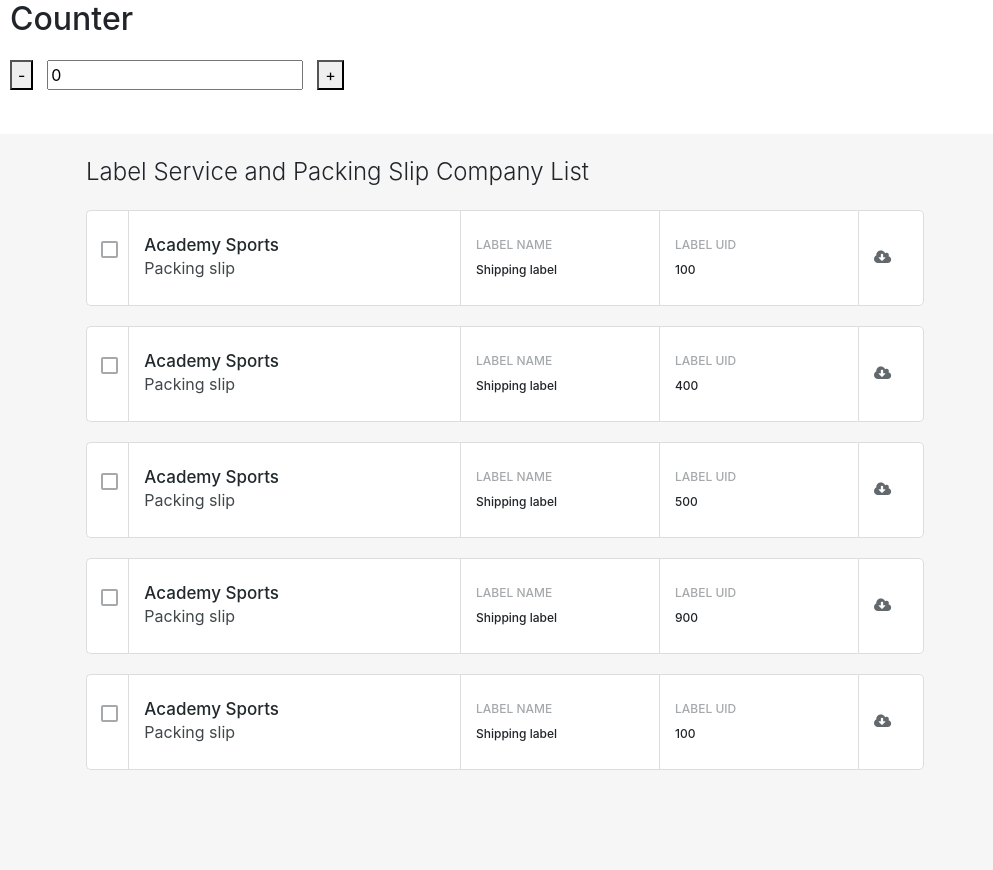
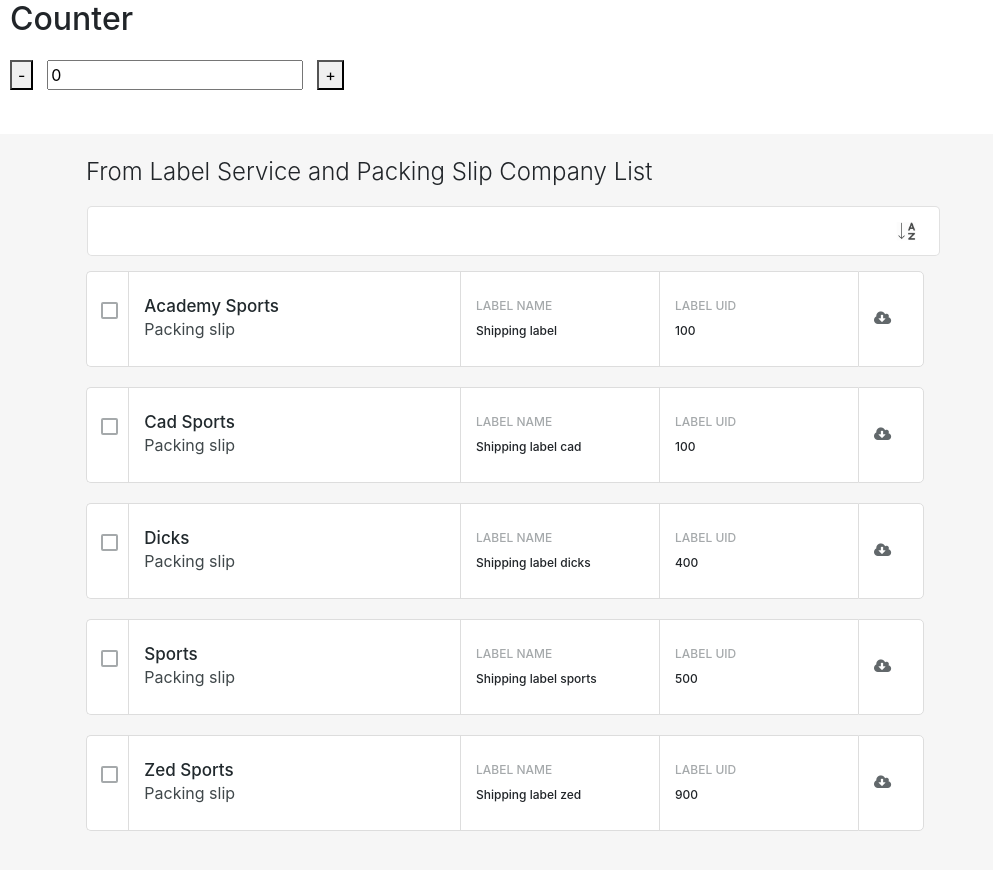
Before and after one commit to minakshiakumar/incrementorwithredux, a React (Create React App) app: page / in a window 1280 px wide. Shown: the top 870 px of the page, without its empty margins (0-993 px from the left). Built offline with nearby package versions, Linux system fonts and the light colour scheme.

Commit message:
list sorting

```diff
--- a/package.json
+++ b/package.json
@@ -10,6 +10,7 @@
     "react": "^16.6.0",
     "react-dom": "^16.6.0",
     "react-redux": "^5.1.0",
+    "react-router-dom": "^4.3.1",
     "react-scripts": "2.1.1",
     "react-test-renderer": "^16.6.0",
     "redux": "^4.0.1"
--- a/src/action/listActionCreator.js
+++ b/src/action/listActionCreator.js
@@ -3,6 +3,6 @@
 
 export function getAllList(data){
     // return function(dispatch,getState){
-        return { type: ACTION_TYPE.GET_LIST };
+        return { type: ACTION_TYPE.GET_LIST ,sortOrder: data.sortOrder};
     // }
 }
--- a/src/index.css
+++ b/src/index.css
@@ -181,3 +181,17 @@
 input[type="checkbox"]:focus + label::before {
   outline: rgb(59, 153, 252) auto 5px;
 }
+.sort-palette{
+  height: 50px;
+  background: #ffffff;
+  margin-left: 87px;
+  margin-bottom: -5px;
+  width: 885px!important;
+  border: 1px solid #dddd;
+  border-radius: 5px;
+}
+.sort-down-icon{
+  height: 22px;
+  margin-left: 10px;
+  margin-top: 15px;
+}
--- a/src/index.js
+++ b/src/index.js
@@ -6,7 +6,7 @@
 import { createStore } from 'redux';
 import './index.css';
 import * as root from './reducer/combineReducer'
-import List from './list';
+import Sort from './sort';
 import 'bootstrap/dist/css/bootstrap.min.css';
 import 'font-awesome/css/font-awesome.min.css';
 
@@ -17,7 +17,7 @@
   <Provider store={store}>
   <div>
     <Counter/>
-    <List/>
+    <Sort/>
   </div>
   </Provider>
 );
--- a/src/list.js
+++ b/src/list.js
@@ -11,7 +11,10 @@
         }
     }
     componentWillMount(){
-        var obj={};
+        console.log(this.props.sortOrderValue,"sortOrderValue");
+        var obj={
+            sortOrder:this.props.sortOrderValue
+        };
         this.props.actions.getAllList(obj);
     }
     //For receiving updated store values
@@ -26,12 +29,9 @@
         var list =this.state.list;
         return (
             <div>
-                <div className="list-outer">
-                    <p className="list-head">Label Service and Packing Slip  Company List</p>
-
                    {list.length>0?
-                   list.map((item,key) => <div className="list-view">
-                        <div key={key} className="col-md-8">
+                   list.map((item,key) => <div key={key} className="list-view">
+                        <div className="col-md-8">
                             <div className="row">
                                 <div className="col-sm-1 listing no-rht-border curve-left-border marg-r1-shift">
                                     <label>
@@ -57,9 +57,6 @@
                             </div>
                         </div>
                     </div>):''}
-
-
-                </div>
             </div>
 
         )
--- a/src/reducer/listReducer.js
+++ b/src/reducer/listReducer.js
@@ -1,22 +1,30 @@
 //reducer creation
 import * as ACTION_TYPE from '../action/actionType'
+import _ from 'underscore';
 
 const listData=[
                 {"type":"Academy Sports","desc":"Packing slip","labelName":"Shipping label","labelId":100},
-                {"type":"Academy Sports","desc":"Packing slip","labelName":"Shipping label","labelId":400},
-                {"type":"Academy Sports","desc":"Packing slip","labelName":"Shipping label","labelId":500},
-                {"type":"Academy Sports","desc":"Packing slip","labelName":"Shipping label","labelId":900},
-                {"type":"Academy Sports","desc":"Packing slip","labelName":"Shipping label","labelId":100}
-            ]
-
-
-
+                {"type":"Dicks","desc":"Packing slip","labelName":"Shipping label dicks","labelId":400},
+                {"type":"Sports","desc":"Packing slip","labelName":"Shipping label sports","labelId":500},
+                {"type":"Zed Sports","desc":"Packing slip","labelName":"Shipping label zed","labelId":900},
+                {"type":"Cad Sports","desc":"Packing slip","labelName":"Shipping label cad","labelId":100}
+            ];
 export default function listReducer(state=[], action) {
+  console.log("list reducer");
     switch (action.type) {
       case ACTION_TYPE.GET_LIST:
-        return {
-          listData: listData
-        };
+          if(action.sortOrder==1){
+           var data= _.sortBy(listData, 'type');
+           return {
+            listData: data
+          };
+          }else{
+            var data= _.sortBy(listData, 'type');
+            data.reverse();
+            return {
+             listData: data
+           };
+          }
       default:
         return state;
     }
--- /dev/null
+++ b/src/sort.js
@@ -0,0 +1,74 @@
+import React from 'react';
+import { connect } from 'react-redux';
+import * as listActionCreator from './action/listActionCreator';
+import { bindActionCreators } from 'redux';
+import List from './list';
+import { BrowserRouter as Router, Route, Link } from "react-router-dom";
+import * as ACTION_TYPE from './action/actionType';
+
+export class Sort extends React.Component {
+    constructor(props) {
+        super(props);
+        this.state = {
+            sortOrder:1 // 1 -> asc , -1 -> desc
+        }
+    }
+    componentWillMount(){
+        // var obj={};
+        // this.props.actions.getAllList(obj);
+    }
+    //For receiving updated store values
+    componentWillReceiveProps(nextProps) {
+        // var state = this.state;
+        // state.list = (nextProps && nextProps.listData) ? nextProps.listData: state.list;
+        // this.setState(state);
+
+    }
+    changeSortOrder=(e)=>{
+     var state = this.state;
+     state.sortOrder = (state.sortOrder==1)?-1:1;
+     this.setState(state);
+     this.props.dispatch({ type: ACTION_TYPE.GET_LIST ,sortOrder:this.state.sortOrder});
+     console.log(state,"sort state");
+    }
+
+    render() {
+        // var list =this.state.list;
+        return (
+            <div>
+                <div className="list-outer">
+                    <p className="list-head"> From Label Service and Packing Slip  Company List</p>
+                        <div className="col-md-8 sort-palette">
+                            <div className="row">
+                                <div className="col-md-1">
+                                </div>
+                                <div className="col-md-10">
+                                </div>
+                                <div className="col-md-1">
+                                    <Router>
+                                        <Link to="" onClick={this.changeSortOrder}><img className="sort-down-icon" src={require('./image/sort-icon.PNG')} /></Link>
+                                            {   /* <i className="fa fa-sort-alpha-down"></i> */}
+                                    </Router>
+                                </div>
+                            </div>
+                        </div>
+                   <List sortOrderValue={this.state.sortOrder}/>
+                </div>
+            </div>
+
+        )
+    }
+}
+
+// function mapStateToProps(state) {
+//     return {
+//         listData: state.listReducer.listData
+//     };
+// }
+function mapDispatchToProps(dispatch) {
+    return { actions: bindActionCreators(listActionCreator, dispatch) }
+  }
+
+export default connect(mapDispatchToProps)(Sort);
+
+// export default Sort;
```
Also changed, not shown: src/image/sort-icon.PNG (added), 1 other file (tests, documents, lock files or other folders).
